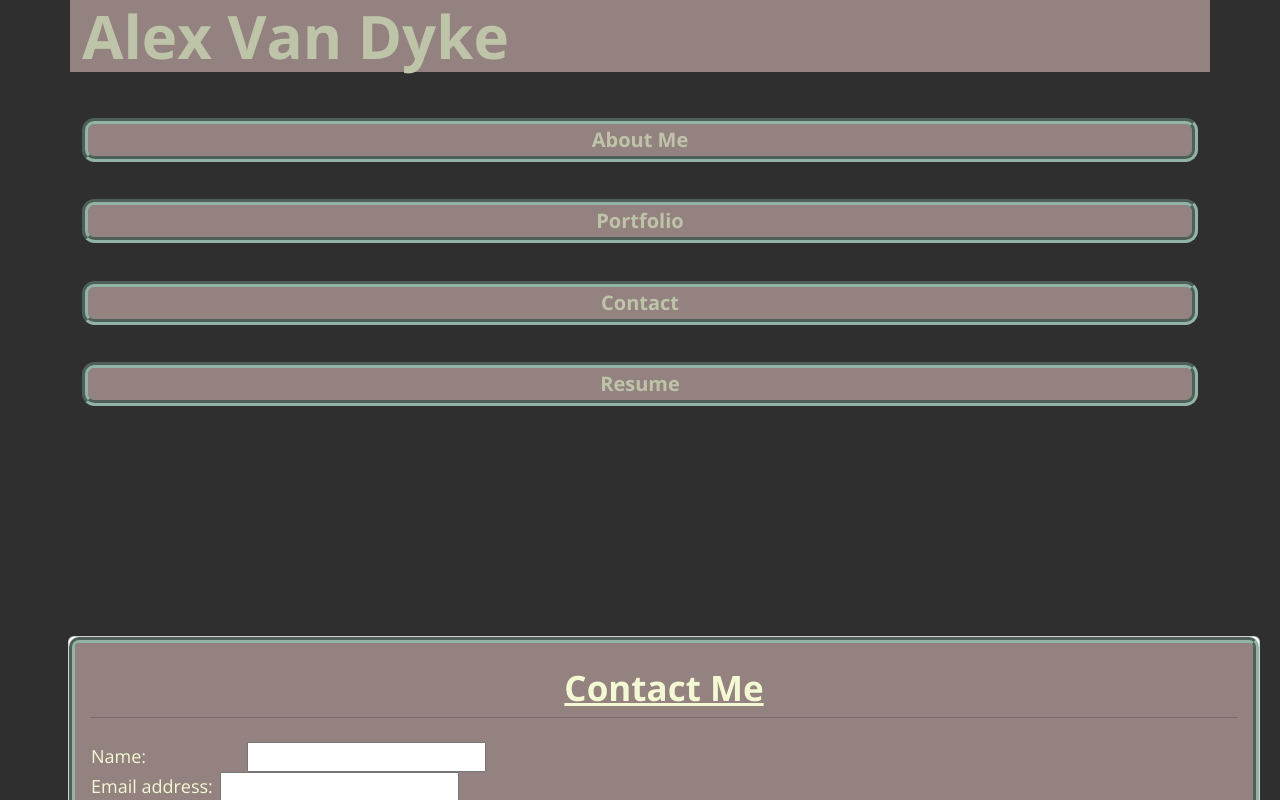
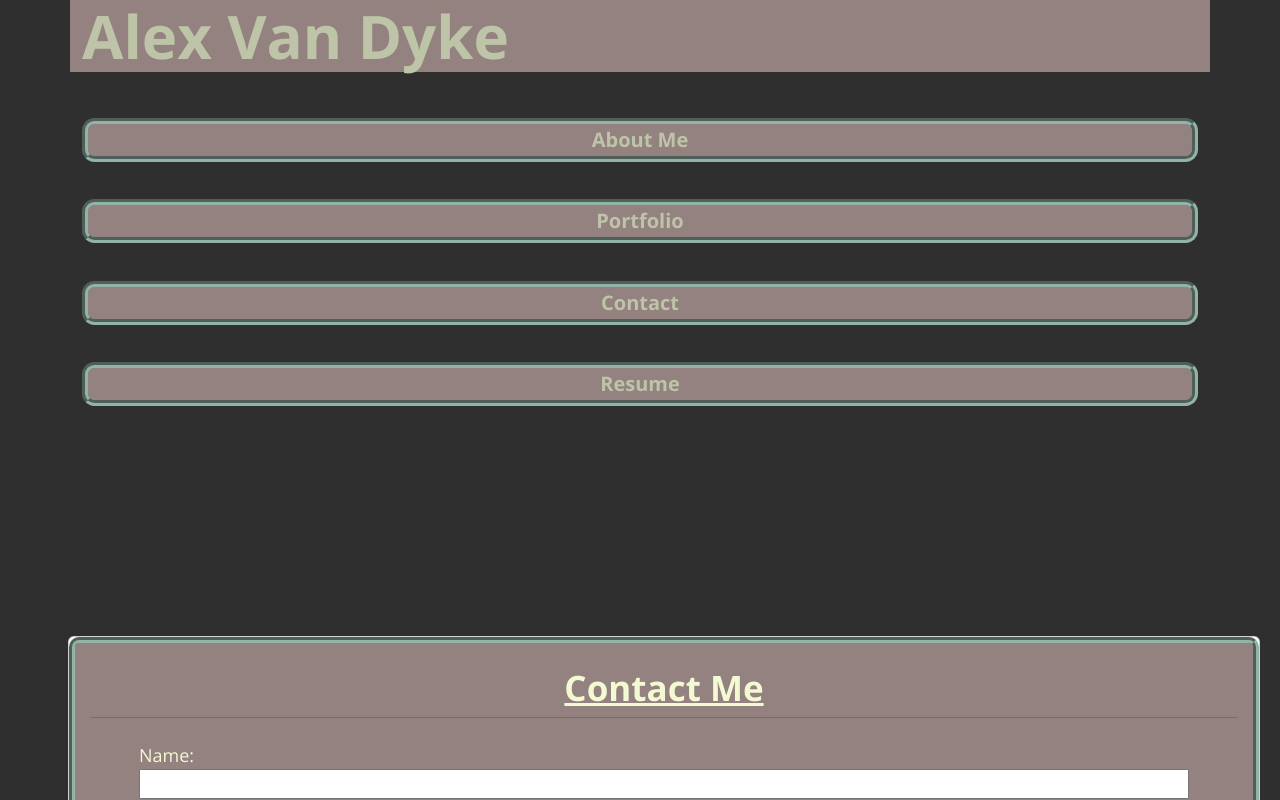
Before and after one commit to AlexandertheGreat491/React-Portfolio, a React (Create React App) app: page / in a window 1280 px wide. Both pictures are taken after a click on the button "Contact". Shown: the top 800 px of the page. Built offline with nearby package versions, Linux system fonts and the light colour scheme.

Commit message:
readded the form id

```diff
--- a/src/components/Contact/index.js
+++ b/src/components/Contact/index.js
@@ -36,7 +36,7 @@ function Contact() {
   };
   return (
     <section className="card contactform ms-5">
-      <form className="contactform card-body" onSubmit={handleSubmit}>
+      <form id="form" className="contactform card-body" onSubmit={handleSubmit}>
         <h1 id="contact" className="mb-4 card-header">
           Contact Me
         </h1>
--- a/src/index.css
+++ b/src/index.css
@@ -197,6 +197,15 @@ label {
   margin-right: 4.375em;
 }
 
+#form div {
+  margin-left: 3em;
+  margin-right: 3em;
+  display: flex;
+  flex-wrap: wrap;
+  flex-direction: column;
+  position: relative;
+}
+
 #submit {
   color: var(--secondary);
   background-color: var(--tertiary);
```
